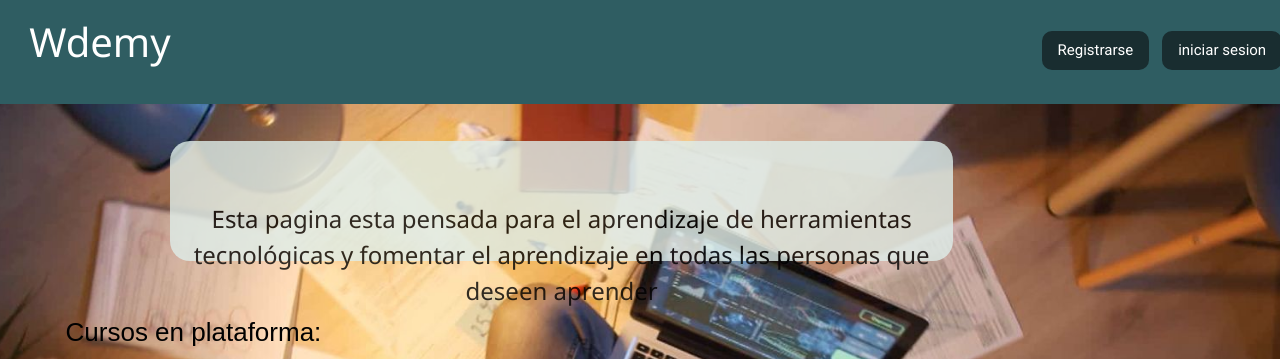
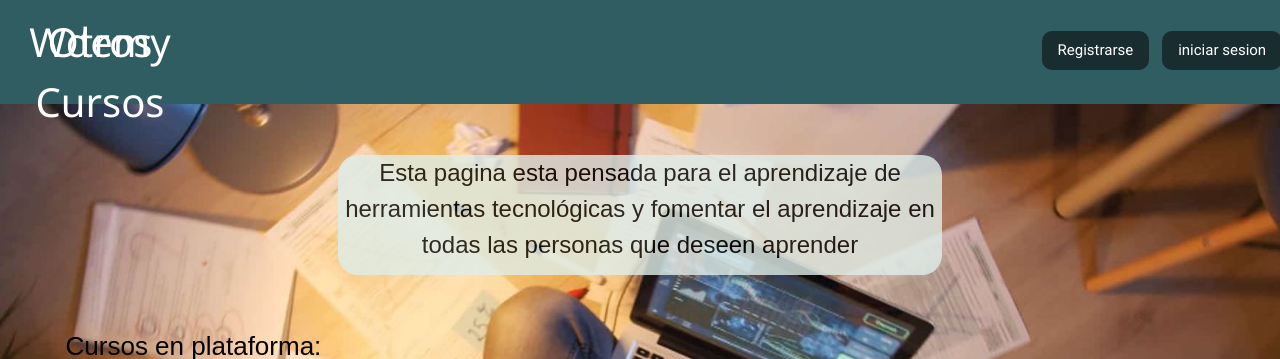
Before and after one commit to javierFili/WebdemyIngSof, a React app: page / in a window 1280 px wide. Shown: the top 359 px of the page. Built offline with nearby package versions, Linux system fonts and the light colour scheme; no server answers.

Commit message:
Cambios de estilos para correcion bugs, y intentando modificar AppBar

```diff
--- a/app/components/appBarComponents/AppBar.jsx
+++ b/app/components/appBarComponents/AppBar.jsx
@@ -41,11 +41,18 @@ class AppBar extends Component {
 
     render(){
         const Menu = props => (
-            <button className="Bt-Wdemy" >
-                <Link className='linkInial' to='/' onClick={this.refrescar}>
-                    <h2 className='titulo' >Wdemy</h2>
-                </Link>
-            </button>
+            <div className="contenedorMenu">
+                <button className="Bt-Wdemy" >
+                    <Link className='linkInial' to='/' onClick={this.refrescar}>
+                        <h2 className='titulo' >Wdemy</h2>
+                    </Link>
+                </button>
+                <button className="Bt-Wdemy" >
+                    <Link className='linkInial' to='/' onClick={this.refrescar}>
+                        <h2 className='titulo' >Otros Cursos</h2>
+                    </Link>
+                </button>
+            </div>
 
         )
         return (
--- a/app/components/body-components/Body.jsx
+++ b/app/components/body-components/Body.jsx
@@ -14,25 +14,21 @@ const Body =()=>{
                     {<h5>esto debe desaparecer</h5>}
                 </div>
                 <div className="descripcion">
-
-                    <h3 className="letraDescrip">
-                        <br />
-                       <p> Esta pagina esta pensada para el aprendizaje de herramientas
+                    <p>
+                        Esta pagina esta pensada para el aprendizaje de herramientas
                         tecnológicas y fomentar el aprendizaje en todas las personas
                         que deseen aprender
                     </p>
-                    </h3>
-
                 </div>
             </div>
                 <div className="introTit">
-                <div className="BodyPart">
+                    <div>
                             <div className="plataforma">
                                 <p id="tituloCursPlat">Cursos en plataforma:</p>
                             </div>
                     </div>
                 </div>
-           <div className="BodyPart">
+           <div>
                 <Carrusel
 
                     />
--- a/app/components/paginaEstudiante/bodyEst.css
+++ b/app/components/paginaEstudiante/bodyEst.css
@@ -6,9 +6,12 @@
     width: 101.2%;
     min-height: 600px;
     margin: -0.6%;
-    margin-top: -25px;
     padding-left: 2.5em;
     padding-right: 2.5em;
+    margin-top: -3%;
+    margin-left: -1%;
+    margin-right: -1%;
+    margin-bottom: -1%;
   }
 
   .inputPagEst{
--- a/app/index.css
+++ b/app/index.css
@@ -23,6 +23,7 @@ body{
   height: 0px;
   border:none;
 
+
   position: absolute;
   color: white;
   left: 0px;
@@ -31,6 +32,7 @@ body{
   font-size: 25px;
   padding: 10px;
 }
+
 
 .linkInial{
   color: inherit;
@@ -57,6 +59,10 @@ body{
 /* estan correctamente acomadados.*/
 .appBarDere{
   margin-left: 80%;
+  display:flex;
+}
+
+.appBarIzq{
   display:flex;
 }
 
@@ -104,19 +110,24 @@ body{
   opacity: 0.0;   /*esto es*/
 }
 
+.BodyPart{
+  padding-left: 10em;
+  padding-right: 10em;
+}
+
 .descripcion{  /*descripcion general*/
   width: 60%;
   height: 120px;
   background-color: #DFEEEA;
   border-radius: 20px;
-  margin-left: 14%;
   text-align: center;
-  opacity: 0.8  ;
+  opacity: 0.8 ;
+  font-size: 24px;
+  margin-left: auto;
+  margin-right: auto;
   font-family: Arial, Helvetica, sans-serif;
 }
-.letraDescrip{
-  top: 20px;
-}
+
 #tituloCursPlat{
   color: #000000;
   font-size: 26px;
@@ -315,11 +326,9 @@ body{
   font-size: 45px;
   -webkit-text-stroke: 1px black;
   font-family: Arial;
-  margin-top: 10px;
-  margin-bottom: 10px;
   color: white;
   position: absolute;
-  top:45%;
+  top:65%;
 }
 
 .tituloCursos{
@@ -364,7 +373,7 @@ body{
   padding: 5px;
   border-radius: 10px;
   position: absolute;
-  top:47%;
+  top:67%;
 }
 
 .etiqueta{
--- a/config/keys.js
+++ b/config/keys.js
@@ -3,7 +3,7 @@ module.exports = {
     database: {
         host: 'localhost',
         user: 'root',
-        password: 'tarija12345Javi',
+        password: '',
         database: 'practicadb'
     }
 
```
Also changed, not shown: public/bundle.js. Lines whose indentation alone changed are shown as unchanged.
